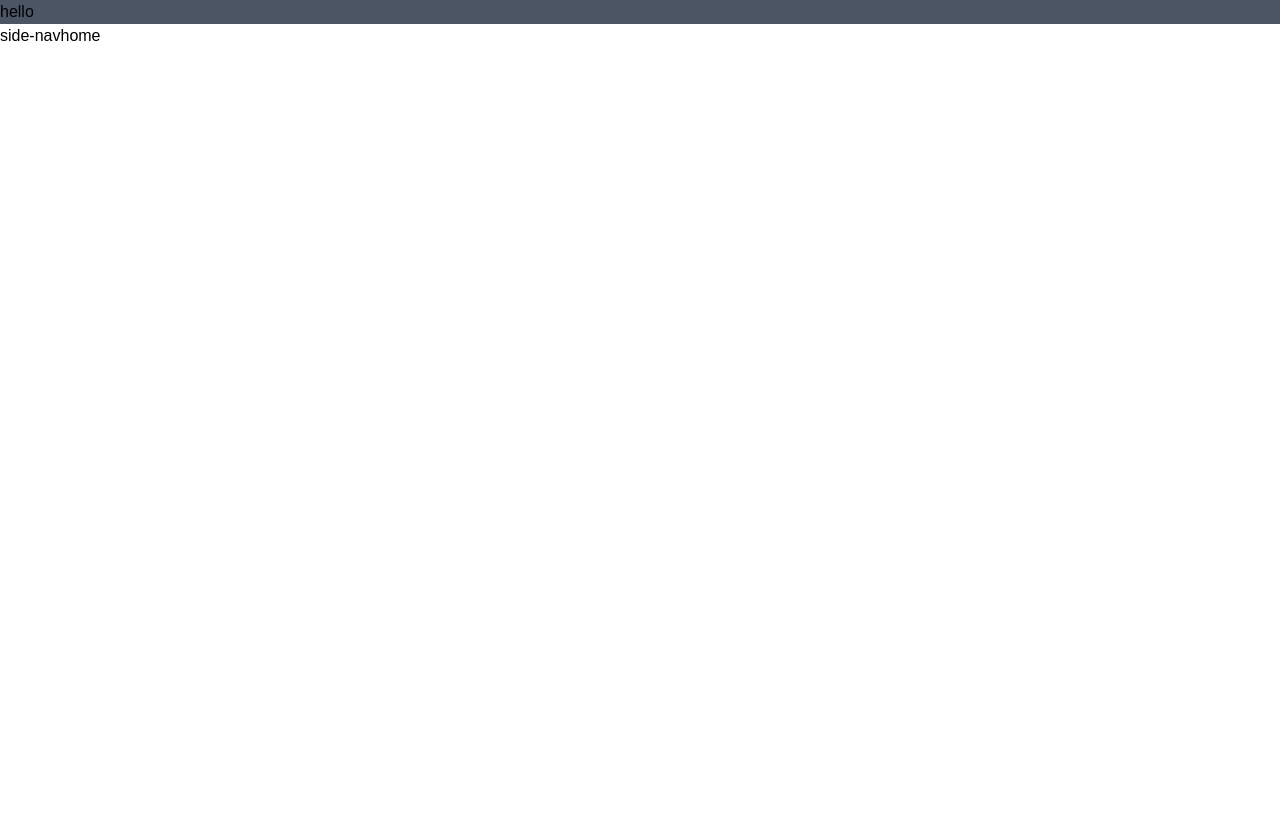
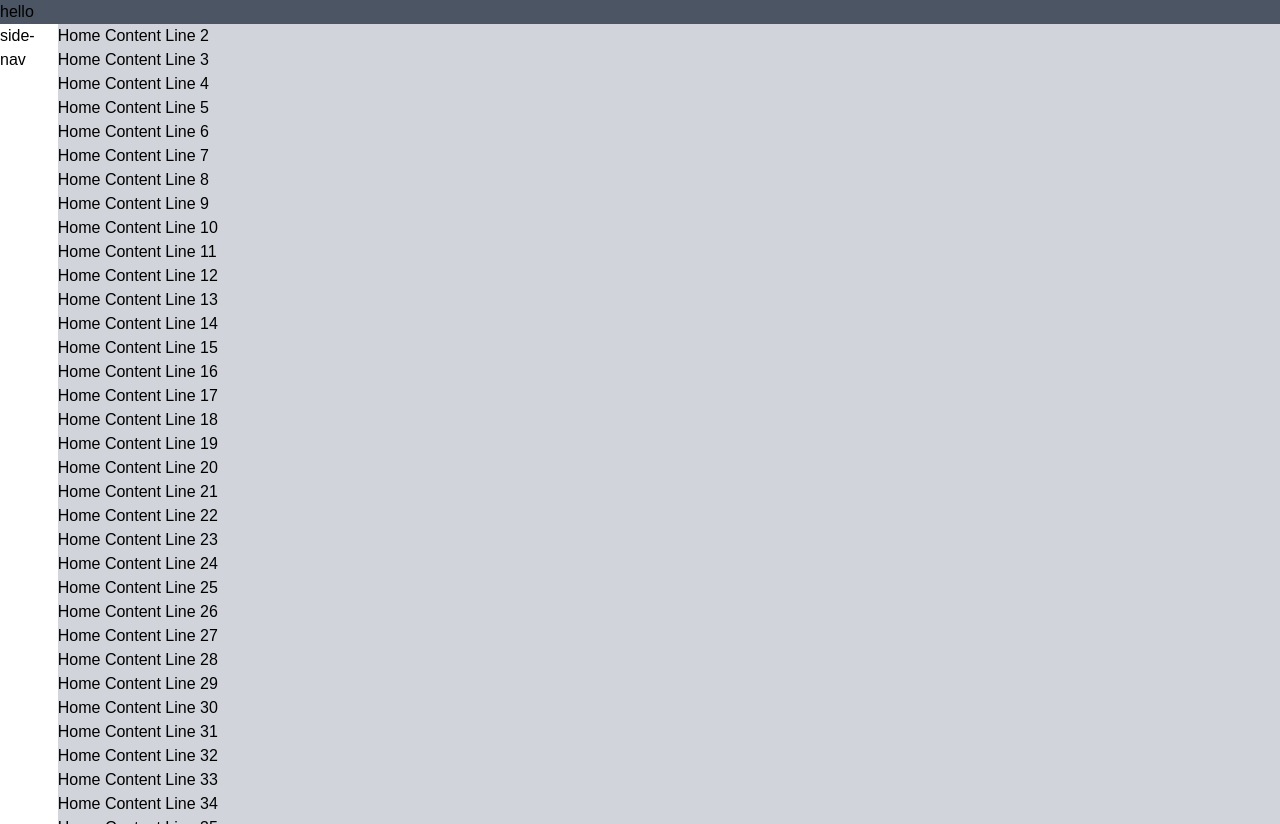
Before and after one commit to tjoetmuty/neeeext-js, a Next.js app: page /dashboard in a window 1280 px wide. Before the commit the page ends 800 px from the top, so only its background shows below. Built offline with nearby package versions, Linux system fonts and the light colour scheme.

Commit message:
create mockup design for dashboard

```diff
--- a/src/app/dashboard/index.jsx
+++ b/src/app/dashboard/index.jsx
@@ -9,8 +9,10 @@ const Dashboard = () => {
       <Header/>
       <div className="flex">
         <SideBar/>
-        <div className="overflow-auto">
-           home
+        <div className="overflow-auto bg-gray-300 w-full h-screen">
+        {[...Array(100)].map((_, i) => (
+          <p key={i}>Home Content Line {i + 2}</p>
+        ))}
         </div>
       </div>
     </div>
```
